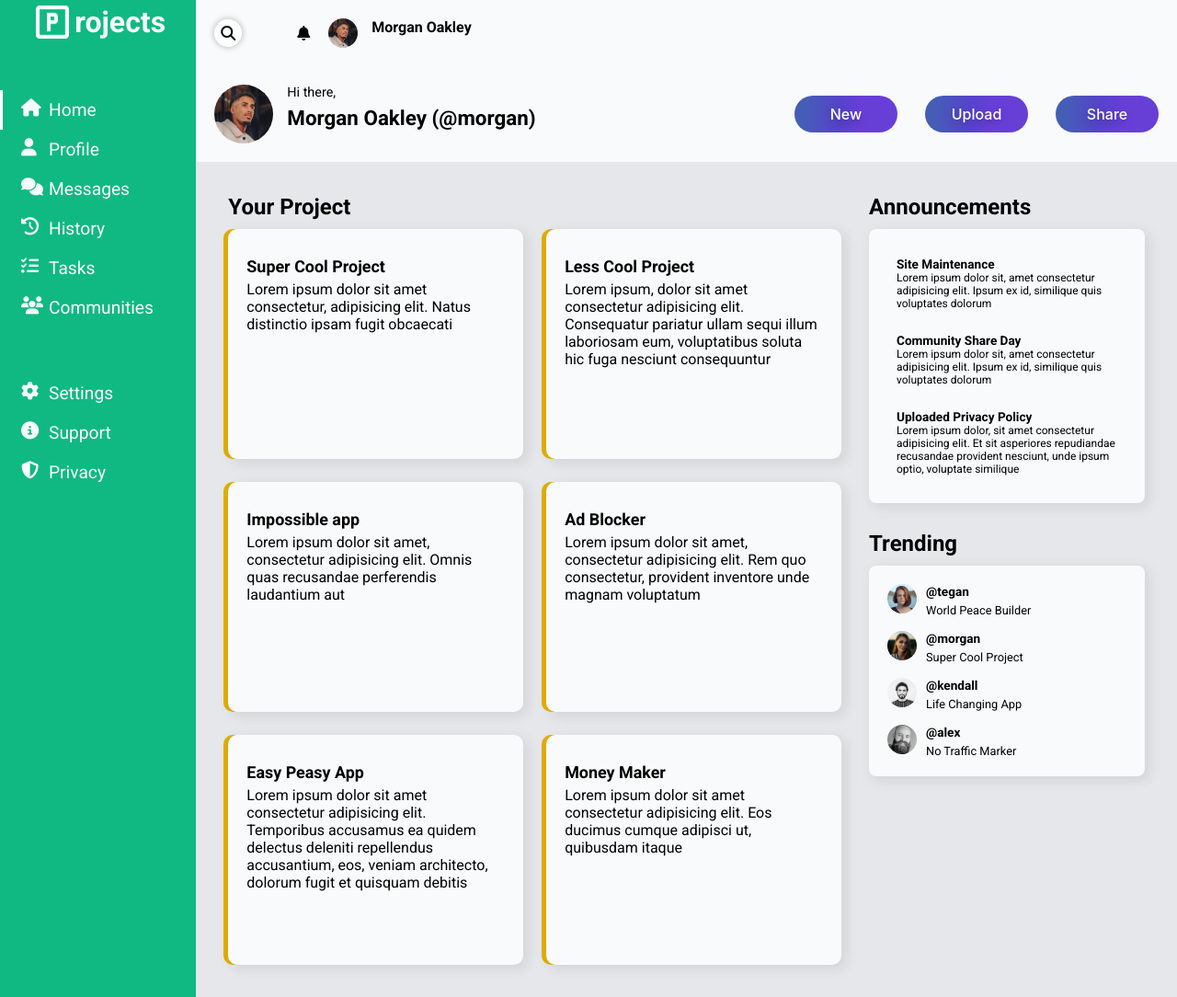
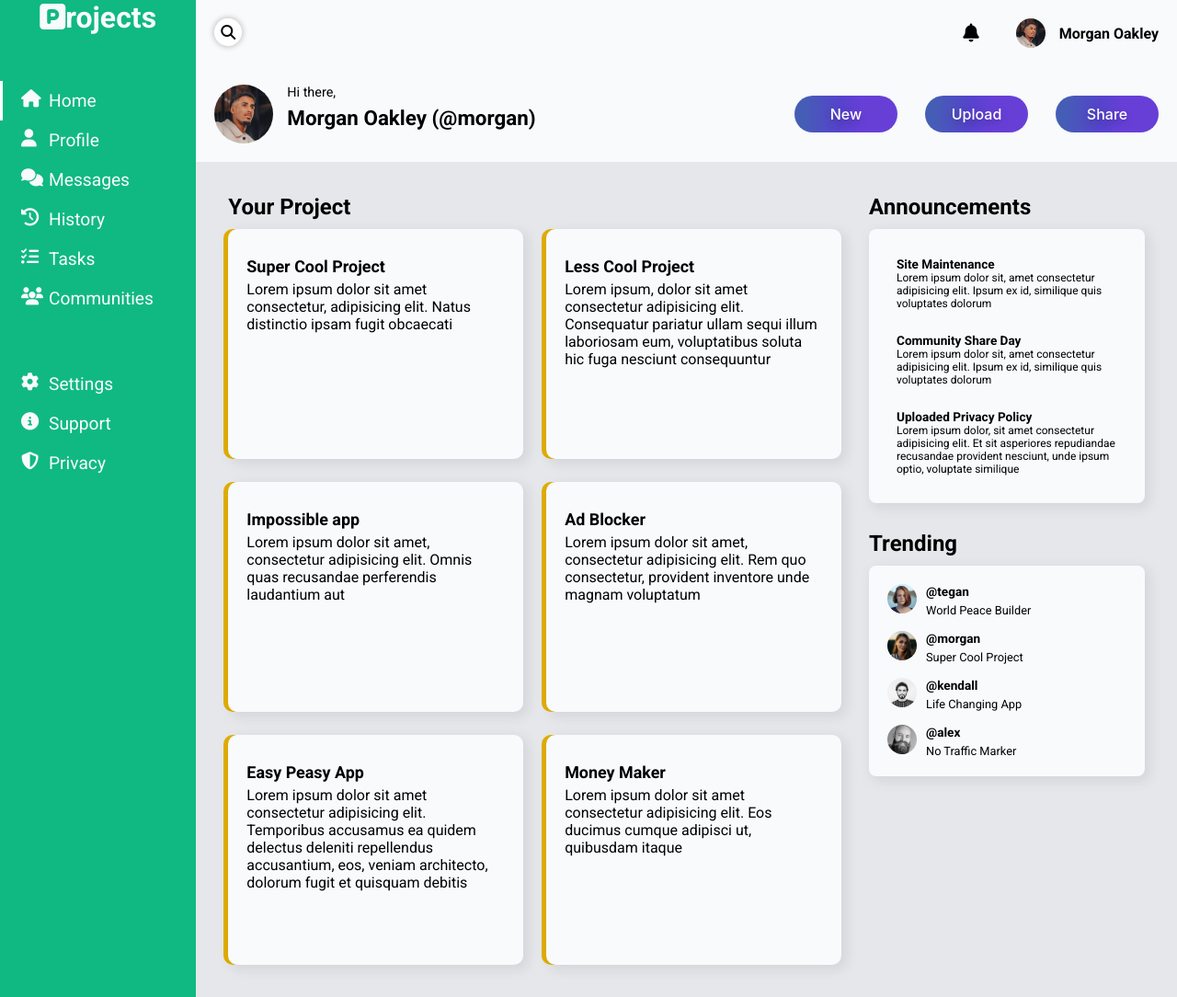
Before and after one commit to GbAraujoSouza/admin-dashboard, a plain HTML site: page index.html in a window 1280 px wide. Shown: the whole page at 92% size. Drawn offline with Linux system fonts and the light colour scheme.

Commit message:
change logo icon

```diff
--- a/index.html
+++ b/index.html
@@ -17,13 +17,7 @@
     <div class="container">
       <div class="sidebar">
         <div class="logo-container">
-          <img
-            src="img/alpha-p-box-outline.png"
-            alt="grid-logo"
-            class="logo logo-white"
-            width="48"
-          />
-          <h1>rojects</h1>
+          <h1><a href="/"><i class="fa-solid fa-square-parking"></i>rojects</a></h1>
         </div>
 
         <ul class="nav-tabs">
@@ -71,24 +65,31 @@
 
       <div class="header">
         <div class="top-header">
+
+          <div class="left-align">
             <div class="search-bar">
               <div class="search-icon">
                 <i class="fa-solid fa-magnifying-glass"></i>
               </div>
               <div class="search-input">
-              <input type="search" name="search" id="search" />
+                <input type="search" name="search" id="search" placeholder="Search..."/>
               </div>
               <span class="search-clear">
                 <i class="fa-solid fa-xmark"></i>
               </span>
             </div>
+          </div>
+
+          <div class="right-align">
             <div class="notification-btn">
-            <i class="fa-solid fa-bell"></i>
+              <i class="fa-solid fa-bell fa-lg"></i>
             </div>
             <div class="user-header">
               <img src="img/user-icon.png" alt="user-photo" class="user-pic" />
               <div class="user-name">Morgan Oakley</div>
             </div>
+          </div>
+
         </div>
 
         <div class="bottom-header">
--- a/style.css
+++ b/style.css
@@ -41,9 +41,12 @@ img.logo-white {
   display: grid;
   gap: 50px;
   align-content: start;
+}
+.sidebar h1 > a {
+  text-decoration: none;
+  color: inherit;
+}
 
-  /* padding: 20px; */
-}
 .sidebar ul {
   list-style: none;
 }
@@ -56,11 +59,11 @@ img.logo-white {
 }
 
 .sidebar li.active-tab {
-  border-left : 3px solid #fff;
+  border-left: 3px solid #fff;
 }
 /* transparent border to align all icons */
 .sidebar li:not(li.active-tab) {
-  border-left : 3px solid transparent;
+  border-left: 3px solid transparent;
 }
 
 .sidebar > .logo-container {
@@ -75,17 +78,37 @@ img.logo-white {
   display: grid;
   gap: 40px;
 }
+
+/* ===== Top Header ===== */
+
+.top-header {
+  display: grid;
+  grid-template-columns: repeat(2, 1fr);
+  gap: 20px;
+}
+
+.top-header .right-align {
+  justify-self: end;
+  display: flex;
+  gap: 40px;
+}
+
+.top-header .user-header {
+  display: flex;
+  gap: 15px;
+  align-items: center;
+}
+.top-header .notification-btn {
+  margin-left: min(5vw, 40px);
+  align-self: center;
+}
+
 .search-bar {
-  /* display: grid;
-  grid-template-columns: auto 1fr;
-  gap: 15px; */
-  /* flex-grow: 1; */
-
   position: relative;
   height: 30px;
   width: 30px;
   border-radius: 100vh;
-  transition: 0.5s;
+  transition: all 400ms cubic-bezier(0.4, 0, 0.2, 1);
   box-shadow: 0 0 5px 2px #7070704d;
   overflow: hidden;
 }
@@ -104,8 +127,12 @@ img.logo-white {
   display: flex;
   justify-content: center;
   align-items: center;
-  /* color: #297eff; */
+  transition: color 400ms cubic-bezier(0.4, 0, 0.2, 1);
   cursor: pointer;
+}
+
+.search-bar:hover .search-icon {
+  color: #297eff;
 }
 
 .search-bar .search-input {
@@ -121,6 +148,7 @@ img.logo-white {
 .search-bar .search-input input {
   position: absolute;
   top: 0;
+  left: 10px;
   width: 100%;
   height: 100%;
   font-size: 18px;
@@ -144,18 +172,6 @@ img.logo-white {
   display: none;
 }
 
-.top-header {
-  display: flex;
-  align-items: center;
-  gap: 20px;
-}
-.top-header .user-header {
-  display: flex;
-  gap: 15px;
-}
-.top-header .notification-btn {
-  margin-left: min(5vw, 40px);
-}
 .user-header .user-name {
   font-weight: bold;
 }
@@ -164,6 +180,9 @@ img.logo-white {
   height: 2rem;
   border-radius: 100vh;
 }
+
+/* ===== Bottom Header ===== */
+
 .bottom-header {
   display: grid;
   grid-template-columns: 3fr 1fr;
```
Lines whose indentation alone changed are shown as unchanged.
